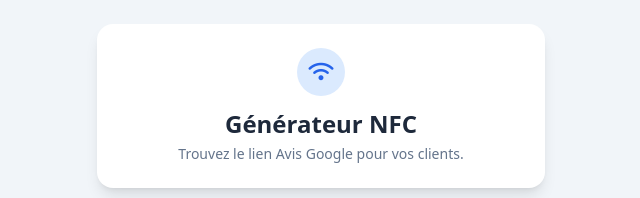
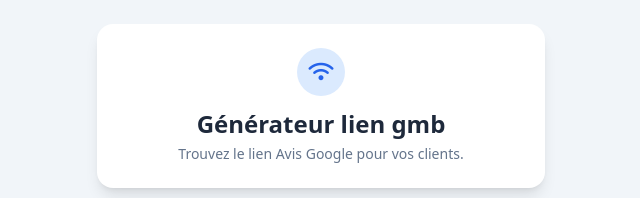
Before and after one commit to DigitagPro/lien-gmb, a plain HTML site: page index.html in a window 1280 px wide. Shown: the top 198 px of the page, without its empty margins (319-959 px from the left). Drawn offline with nearby package versions, Linux system fonts and the light colour scheme.

Commit message:
Update index.html

```diff
--- a/index.html
+++ b/index.html
@@ -30,7 +30,7 @@
         <div class="w-12 h-12 bg-blue-100 text-blue-600 rounded-full flex items-center justify-center mx-auto mb-3 text-xl">
             <i class="fa-solid fa-wifi"></i>
         </div>
-        <h1 class="text-2xl font-bold text-slate-800">Générateur NFC</h1>
+        <h1 class="text-2xl font-bold text-slate-800">Générateur lien gmb</h1>
         <p class="text-slate-500 text-sm mt-1">Trouvez le lien Avis Google pour vos clients.</p>
     </div>
 
```
